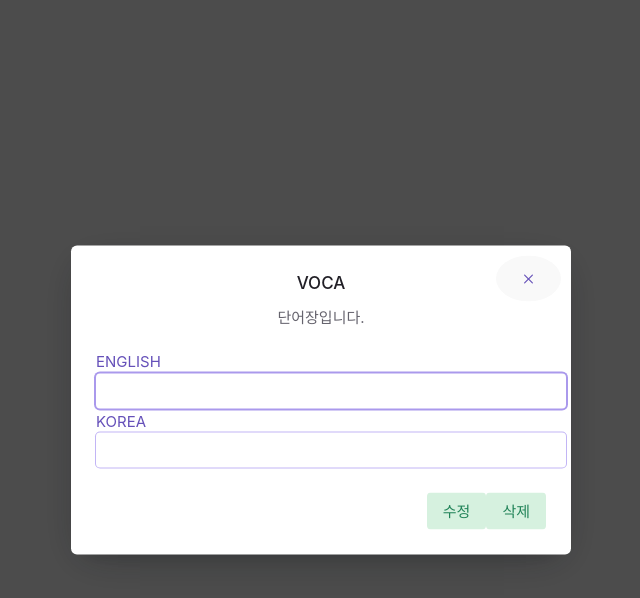
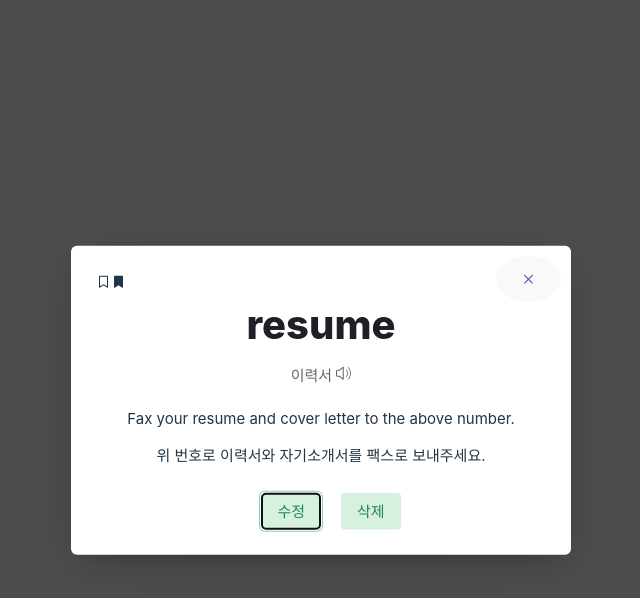
Before and after one commit to woorifisa-service-dev-2nd/frontend-3rd-voca, a React (Vite) app: page / in a window 1280 px wide. Both pictures are taken after a click on the button "ADD". Shown: the top 598 px of the page, without its empty margins (319-959 px from the left). Built offline with nearby package versions, Linux system fonts and the light colour scheme.

Commit message:
detail_css

```diff
--- a/src/components/Dialog.jsx
+++ b/src/components/Dialog.jsx
@@ -1,42 +1,14 @@
 import React, { useState } from 'react';
 import * as Dialog from '@radix-ui/react-dialog';
 import { Cross2Icon } from '@radix-ui/react-icons';
+import { BookmarkIcon, BookmarkFilledIcon, SpeakerLoudIcon, Pencil1Icon } from '@radix-ui/react-icons'
 import './styles.css';
 
-// const DialogProps = [
-//   {
-//     id: 1,
-//     eng: 'apple',
-//     korea: '사과',
-//     example: {
-//       "sentence": 'apple',
-//       "translation": "사과사과"
-//     }
-//   },
-//   {
-//     id: 2,
-//     eng: 'apple',
-//     korea: '사과',
-//     example: {
-//       "sentence": 'apple',
-//       "translation": "사과사과"
-//     }
-//   },
-//   {
-//     id: 3,
-//     eng: 'apple',
-//     korea: '사과',
-//     example: {
-//       "sentence": 'apple',
-//       "translation": "사과사과"
-//     }
-//   }
-// ];
 // const [bookmark, setBookmark] = useState(false);
 
 // const bookMarkHandler = () => {
 //   setBookmark(!bookmark);
-// };
+// }
 
 const DialogDemo = () => (
   <Dialog.Root>
@@ -46,51 +18,28 @@ const DialogDemo = () => (
     <Dialog.Portal>
       <Dialog.Overlay className="DialogOverlay" />
       <Dialog.Content className="DialogContent">
-        {/* <div className='bookmark' onClick={bookMarkHandler}>
-          {bookmark ? (<svg width="15" height="15" viewBox="0 0 15 15" fill="none" xmlns="http://www.w3.org/2000/svg"><path d="M3 2.5C3 2.22386 3.22386 2 3.5 2H11.5C11.7761 2 12 2.22386 12 2.5V13.5C12 13.6818 11.9014 13.8492 11.7424 13.9373C11.5834 14.0254 11.3891 14.0203 11.235 13.924L7.5 11.5896L3.765 13.924C3.61087 14.0203 3.41659 14.0254 3.25762 13.9373C3.09864 13.8492 3 13.6818 3 13.5V2.5ZM4 3V12.5979L6.97 10.7416C7.29427 10.539 7.70573 10.539 8.03 10.7416L11 12.5979V3H4Z" fill="currentColor" fill-rule="evenodd" clip-rule="evenodd"></path></svg>) : (<svg width="15" height="15" viewBox="0 0 15 15" fill="none" xmlns="http://www.w3.org/2000/svg"><path d="M3.5 2C3.22386 2 3 2.22386 3 2.5V13.5C3 13.6818 3.09864 13.8492 3.25762 13.9373C3.41659 14.0254 3.61087 14.0203 3.765 13.924L7.5 11.5896L11.235 13.924C11.3891 14.0203 11.5834 14.0254 11.7424 13.9373C11.9014 13.8492 12 13.6818 12 13.5V2.5C12 2.22386 11.7761 2 11.5 2H3.5Z" fill="currentColor" fill-rule="evenodd" clip-rule="evenodd"></path></svg>)}
-        </div> */}
-        <Dialog.Title className="DialogTitle">VOCA</Dialog.Title>
-        <Dialog.Description className="DialogDescription">
-          단어장입니다.
+        <BookmarkIcon />
+        <BookmarkFilledIcon />
+        <Dialog.Title className="eng">resume</Dialog.Title>
+        <Dialog.Description className="kor">
+          이력서 <SpeakerLoudIcon />
         </Dialog.Description>
 
-        <div id="label">
-          <label className="Label" htmlFor="name">
-            ENGLISH
-          </label>
-          <div>
-            <input className="Input" id="eng" />
-          </div>
-          <label className="Label" htmlFor="username">
-            KOREA
-          </label>
-          <div>
-            <input className="Input" id="kor" />
-          </div>
+
+        <Dialog.Description className="sentence">
+          Fax your resume and cover letter to the above number.
+        </Dialog.Description>
+        <Dialog.Description className="translation">
+          위 번호로 이력서와 자기소개서를 팩스로 보내주세요.
+        </Dialog.Description>
+
+        <div id="button" style={{ display: 'flex', marginTop: 25, justifyContent: 'center' }}>
+          <Dialog.Close asChild>
+            <button className="Button green">수정</button>
+          </Dialog.Close>
+          <button className="Button green">삭제</button>
         </div>
 
-
-
-        {/* <fieldset className="Fieldset">
-          <label className="Label" htmlFor="name">
-            ENGLISH
-          </label>
-          <input className="Input" id="name" defaultValue="Pedro Duarte" />
-        </fieldset>
-        <fieldset className="Fieldset">
-          <label className="Label" htmlFor="username">
-            KOREA
-          </label>
-          <input className="Input" id="username" defaultValue="@peduarte" />
-        </fieldset> */}
-        <div id="button">
-          <div style={{ display: 'flex', marginTop: 25, justifyContent: 'flex-end' }}>
-            <Dialog.Close asChild>
-              <button className="Button green">수정</button>
-            </Dialog.Close>
-            <button className="Button green">삭제</button>
-          </div>
-        </div>
         <Dialog.Close asChild>
           <button className="IconButton" aria-label="Close">
             <Cross2Icon />
@@ -98,7 +47,7 @@ const DialogDemo = () => (
         </Dialog.Close>
       </Dialog.Content>
     </Dialog.Portal>
-  </Dialog.Root>
+  </Dialog.Root >
 );
 
 export default DialogDemo;
--- a/src/components/styles.css
+++ b/src/components/styles.css
@@ -36,20 +36,40 @@ input {
     outline: none;
 }
 
-.DialogTitle {
+.eng {
     margin: 0;
     font-weight: 500;
     color: var(--mauve-12);
-    font-size: 17px;
+    font-size: 40px;
     text-align: center;
+    font-weight: 800;
 }
 
-.DialogDescription {
+.kor {
     margin: 10px 0 20px;
     color: var(--mauve-11);
     font-size: 15px;
     line-height: 1.5;
     text-align: center;
+    font-weight: 400;
+}
+
+.example {
+    background-color: darkgrey;
+}
+
+.sentence {
+    font-size: 15px;
+    text-align: center;
+    background-color: ;
+    border-radius: 5px;
+}
+
+.translation {
+    font-size: 15px;
+    text-align: center;
+    background-color: ;
+    border-radius: 5px;
 }
 
 .Button {
@@ -81,10 +101,12 @@ input {
 .Button.green {
     background-color: var(--green-4);
     color: var(--green-11);
+    margin-left: 20px;
 }
 
 .Button.green:hover {
     background-color: var(--green-5);
+
 }
 
 .Button.green:focus {
@@ -126,7 +148,7 @@ input {
     font-size: 15px;
     color: var(--violet-11);
     width: 90px;
-    text-align: right;
+    text-align: center;
 }
 
 .Input {
@@ -146,6 +168,12 @@ input {
 
 .Input:focus {
     box-shadow: 0 0 0 2px var(--violet-8);
+}
+
+.button {
+    text-align: center;
+    /* margin: auto; */
+    display: inline-block;
 }
 
 @keyframes overlayShow {
```
